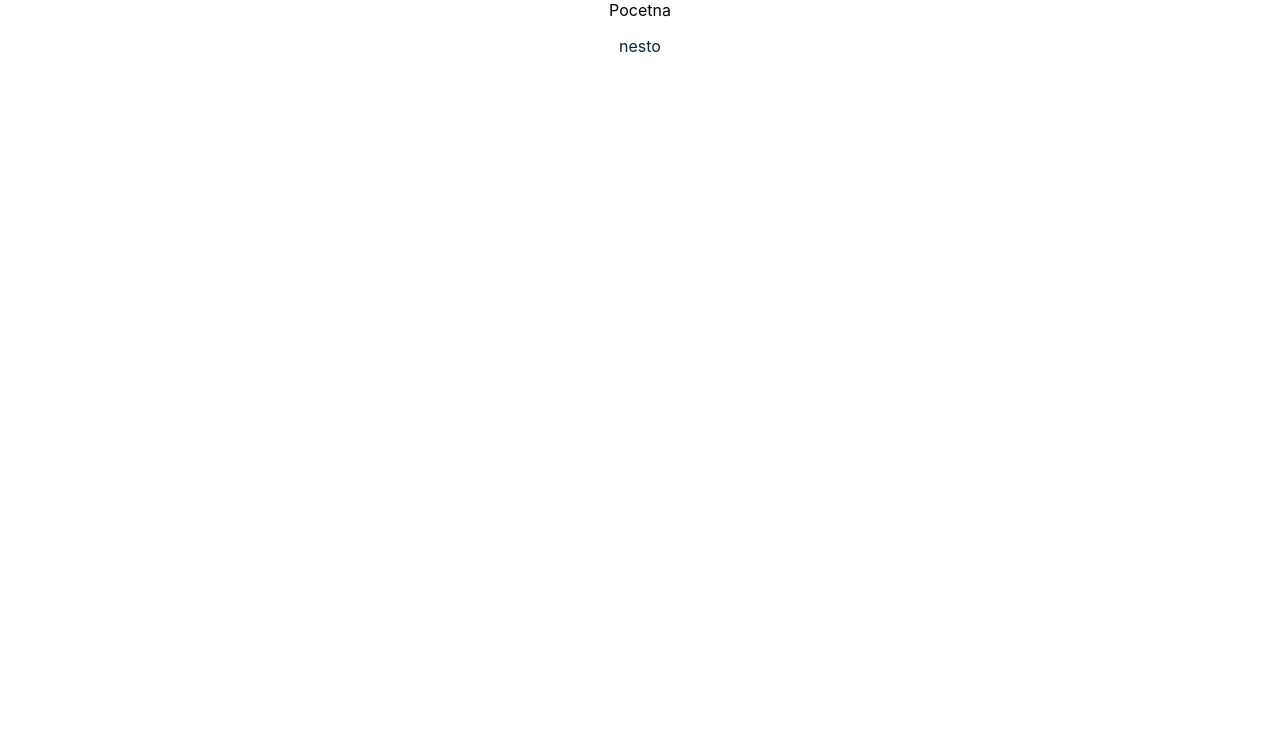
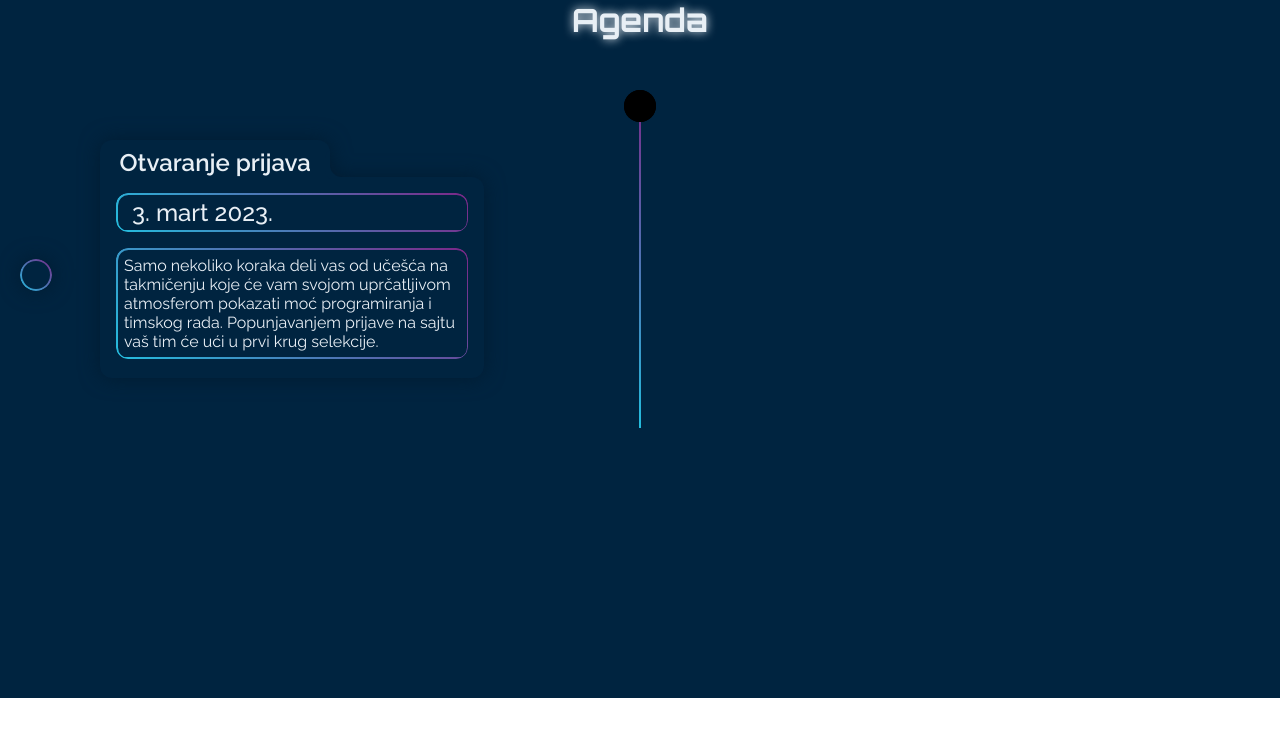
Before and after one commit to IlijaTrifke/fon_hakaton23, a React (Create React App) app: page /#/ in a window 1280 px wide. Shown: the top 736 px of the page. Built offline with nearby package versions, Linux system fonts and the light colour scheme; the HTML template or start-up script is replaced by a standard one.

Commit message:
Napravljena kartica za datume i pocetak linije

```diff
--- a/src/Home.js
+++ b/src/Home.js
@@ -1,8 +1,9 @@
 import React from "react";
+import Agenda from "./components/agenda/Agenda";
 import Pocetna from "./components/pocetna/Pocetna";
 
 const Home = () => {
-  return <Pocetna />;
+  return <Agenda />;
 };
 
 export default Home;
--- /dev/null
+++ b/src/components/agenda/Agenda.jsx
@@ -0,0 +1,30 @@
+import React from "react";
+import "./agenda.scss";
+
+const Agenda = () => {
+  return (
+    <div className="agn-section">
+      <h1 className="agn-header">Agenda</h1>
+      <div className="agn-timeline">
+        <div className="agn-line"></div>
+
+        <div className="agn-card">
+          <div className="agn-bead"></div>
+          <h1 className="agn-head">Otvaranje prijava</h1>
+          <div className="agn-text">
+            <h2 className="agn-date">3. mart 2023.</h2>
+            <p className="agn-descr">
+              Samo nekoliko koraka deli vas od učešća na takmičenju koje će vam
+              svojom uprčatljivom atmosferom pokazati moć programiranja i
+              timskog rada. Popunjavanjem prijave na sajtu vaš tim će ući u prvi
+              krug selekcije.
+            </p>
+          </div>
+          <div className="agn-pseudo"></div>
+        </div>
+      </div>
+    </div>
+  );
+};
+
+export default Agenda;
--- /dev/null
+++ b/src/components/agenda/agenda.scss
@@ -0,0 +1,154 @@
+@import "../../global.scss";
+
+* {
+  box-sizing: border-box;
+  margin: 0;
+  padding: 0;
+}
+
+.agn-section {
+  background-color: $tamnoPlava;
+  padding-bottom: 20rem;
+}
+
+.agn-timeline {
+  position: relative;
+  min-height: 150px;
+}
+
+.agn-line {
+  position: absolute;
+  z-index: 2;
+  left: calc(50% - 1px);
+  width: 2px;
+  top: -50px;
+  bottom: -50px;
+  background-image: linear-gradient(45deg, $svetloPlava, $ljubicasta);
+}
+
+.agn-line::before,
+.agn-line::after {
+  position: absolute;
+  display: block;
+  content: "";
+  height: 2rem;
+  width: 2rem;
+  border-radius: 50%;
+  background-color: black;
+  left: 50%;
+  transform: translate(-50%);
+}
+
+.agn-header {
+  font-family: "Orbitron", sans-serif;
+  color: $bela;
+  text-shadow: 0 0 7px $bela;
+  text-shadow: 0 0 10px $bela;
+}
+
+.agn-card {
+  font-family: "Raleway", sans-serif;
+  color: $bela;
+  margin-top: 100px;
+  margin-left: 100px;
+  width: 24rem;
+  //   height: 13rem;
+  position: relative;
+  filter: drop-shadow(0 0 10px #011b30);
+}
+
+.agn-bead {
+  content: "";
+  position: absolute;
+  inset: 0;
+  top: 50%;
+  left: -5rem;
+  width: 2rem;
+  height: 2rem;
+  border-radius: 100px;
+  background-color: $tamnoPlava;
+}
+
+.agn-bead::before {
+  content: "";
+  position: absolute;
+  inset: 0;
+  border-radius: 50%;
+  padding: 2.1px;
+  background: linear-gradient(45deg, $svetloPlava, $ljubicasta);
+  -webkit-mask: linear-gradient(rgb(255, 255, 255) 0 0) content-box,
+    linear-gradient(#fff 0 0);
+  -webkit-mask-composite: xor;
+  mask-composite: exclude;
+}
+
+.agn-head {
+  background-color: $tamnoPlava;
+  width: 60%;
+  height: 18%;
+  font-size: 1.5rem;
+  font-weight: 600;
+  border-radius: 12px 12px 0 0;
+  padding: 0.5rem 1rem 0rem 1rem;
+  text-align: center;
+}
+.agn-pseudo {
+  background-color: transparent;
+  width: 10%;
+  height: calc(18% - (2rem) * 0.18);
+  border-radius: 12px;
+  position: absolute;
+  top: 0;
+  left: 60%;
+  box-shadow: -8px 6px 0 -3px $tamnoPlava;
+}
+
+.agn-text {
+  background-color: $tamnoPlava;
+  width: 100%;
+  height: 82%;
+  padding-top: 1rem;
+  padding-bottom: 0.2rem;
+  border-radius: 0 12px 12px 12px;
+}
+
+.agn-date {
+  font-size: 1.5rem;
+  font-weight: 500;
+  text-align: left;
+  padding: 0.3rem 0rem 0.3rem 1rem;
+  margin: 0rem 1rem 1rem 1rem;
+  position: relative;
+}
+
+.agn-date::before {
+  content: "";
+  position: absolute;
+  inset: 0;
+  border-radius: 12px;
+  padding: 1.5px;
+  background: linear-gradient(45deg, $svetloPlava, $ljubicasta);
+  -webkit-mask: linear-gradient(rgb(255, 255, 255) 0 0) content-box,
+    linear-gradient(#fff 0 0);
+  -webkit-mask-composite: xor;
+  mask-composite: exclude;
+}
+
+.agn-descr {
+  position: relative;
+  margin: 1rem 1rem 1rem 1rem;
+  padding: 0.5rem;
+  text-align: left;
+}
+.agn-descr::before {
+  content: "";
+  position: absolute;
+  inset: 0;
+  border-radius: 12px;
+  padding: 1.5px;
+  background: linear-gradient(45deg, $svetloPlava, $ljubicasta);
+  -webkit-mask: linear-gradient(rgb(255, 255, 255) 0 0) content-box,
+    linear-gradient(#fff 0 0);
+  -webkit-mask-composite: xor;
+  mask-composite: exclude;
+}
--- a/src/components/pocetna/pocetna.scss
+++ b/src/components/pocetna/pocetna.scss
@@ -1,5 +1,5 @@
 @import "../../global.scss";
 
-p {
+/*p {
   color: $tamnoPlava;
-}
+}*/
```
